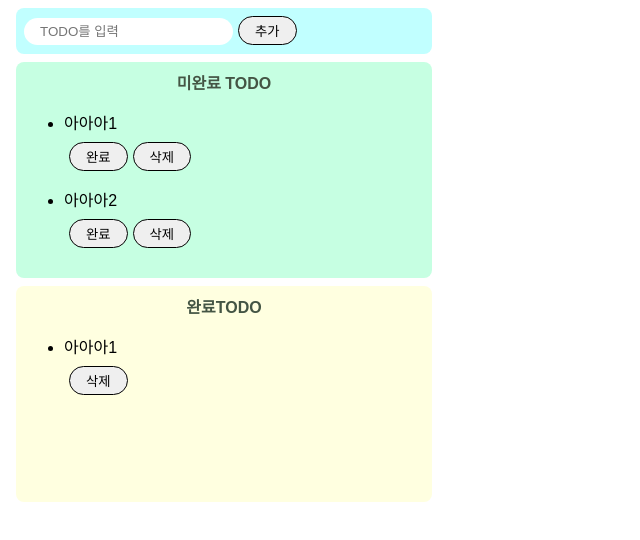
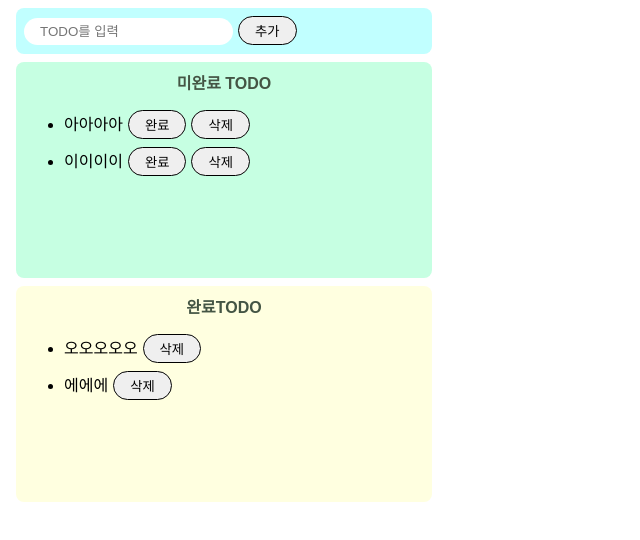
Before and after one commit to uijong0729/Spring-ReactTs, a React (Create React App) app in the folder reactjs3/my-app/: page / in a window 1280 px wide. Shown: the top 540 px of the page, without its empty margins (0-640 px from the left). Built offline with nearby package versions, Linux system fonts and the light colour scheme.

Commit message:
useState

```diff
--- a/reactjs3/my-app/src/App.jsx
+++ b/reactjs3/my-app/src/App.jsx
@@ -1,7 +1,14 @@
 import './App.css';
-import React from 'react';
+import React, { useEffect, useState } from 'react';
 
 export const App = () => {
+  // 미완료 TODO useState 분할대입
+  // - 간단하게 생각하면 state는 변수이다.
+  // - state는 일반 변수와 다르게 값이 변하게 되면 렌더링이 일어난다.
+  // - 값이 변하게 되면 연관있는 컴포넌트들이 다시 렌더링이되어 화면이 바뀌게 된다.
+  const [incompleteTodos, setIncompleteTodos] = useState(['아아아아', '이이이이']);
+  const [completeTodos, setCompleteTodos] = useState(['오오오오오', '에에에']);
+
   return (
   <>
   <div className='input-area default-space'>
@@ -11,22 +18,27 @@ export const App = () => {
 
   <div className='imcomplete-area default-space'>
     <p className='title'>미완료 TODO</p>
+
     <ul>
-      <li>아아아1</li>
-      <button>완료</button>
-      <button>삭제</button>
-    </ul>
-    <ul>
-      <li>아아아2</li>
-      <button>완료</button>
-      <button>삭제</button>
+      {/* map으로 리스트 반복처리 */}
+      { incompleteTodos.map((todo) => {
+        return (
+            // 루프로 렌더링하는 경우 요소를 특정하기 위해 key를 지정해두어야한다.
+            <li key={todo}>{todo}<button>완료</button><button>삭제</button></li>
+          );
+        })
+      }
     </ul>
   </div>
   <div className='complete-area default-space'>
     <p className='title'>완료TODO</p>
     <ul>
-      <li>아아아1</li>
-      <button>삭제</button>
+      { completeTodos.map((todo) => {
+          return (
+            <li key={todo}>{todo}<button>삭제</button></li>
+          );
+        })
+      }
     </ul>
   </div>
   </>);
```
